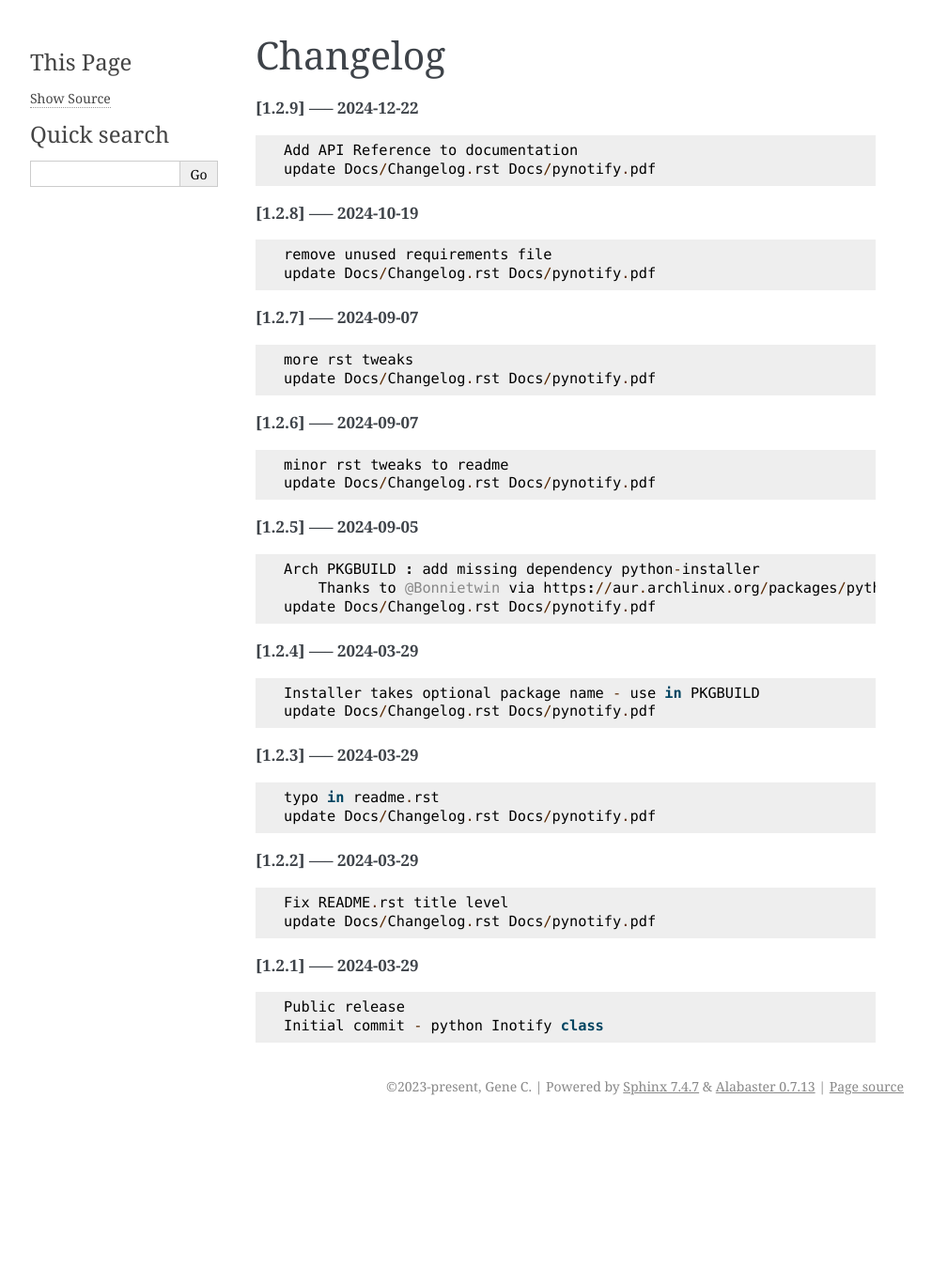
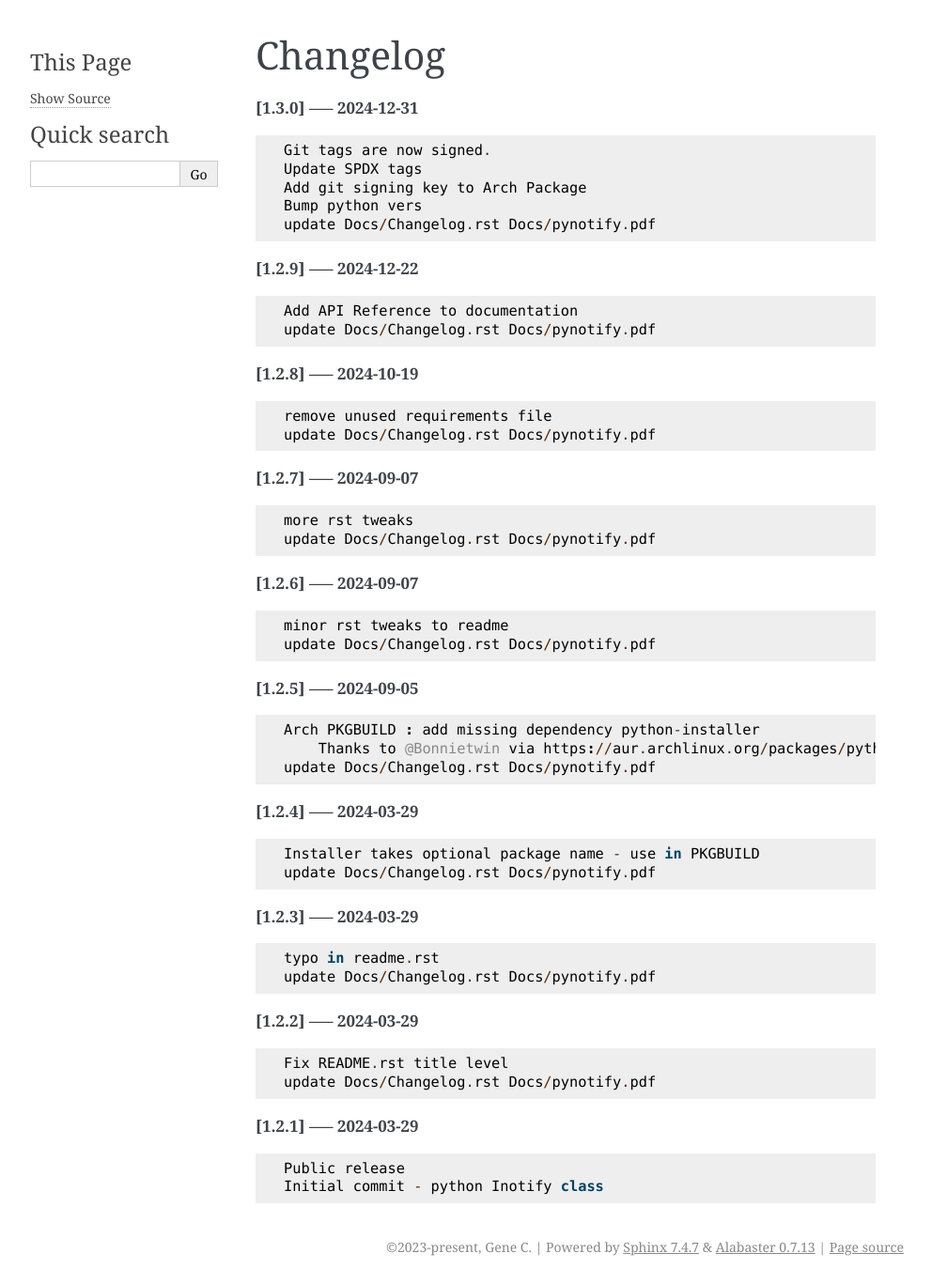
Before and after one commit to gene-git/pynotify, a Sphinx documentation site: the page built from Docs/Changelog.rst, in a window 1280 px wide. Shown: the whole page at 94% size, without its empty margins (148-1140 px from the left). Built offline with Sphinx 7.4.7, drawn with Linux system fonts in a browser that asks for light colours; before the commit the page ends 1196 px from its top, so only the background shows below that.

Commit message:
update Docs/Changelog.rst Docs/pynotify.pdf

```diff
--- a/Docs/Changelog.rst
+++ b/Docs/Changelog.rst
@@ -1,5 +1,14 @@
 Changelog
 =========
+
+**[1.3.0] ----- 2024-12-31** ::
+
+	    Git tags are now signed.
+	    Update SPDX tags
+	    Add git signing key to Arch Package
+	    Bump python vers
+	    update Docs/Changelog.rst Docs/pynotify.pdf
+
 
 **[1.2.9] ----- 2024-12-22** ::
 
```
Also changed, not shown: 1 other file.
